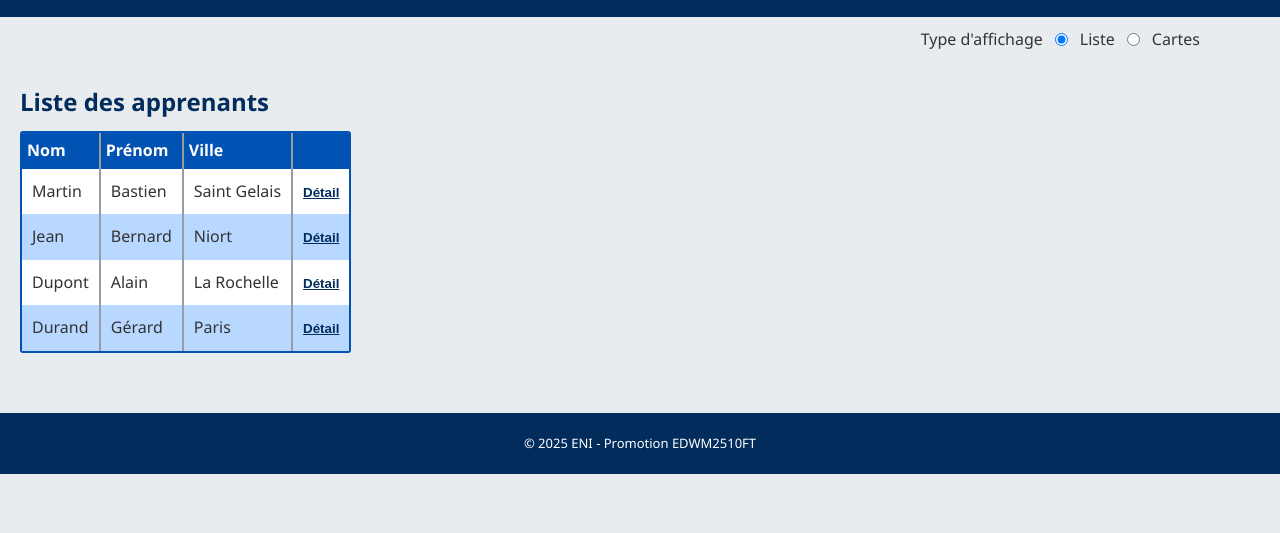
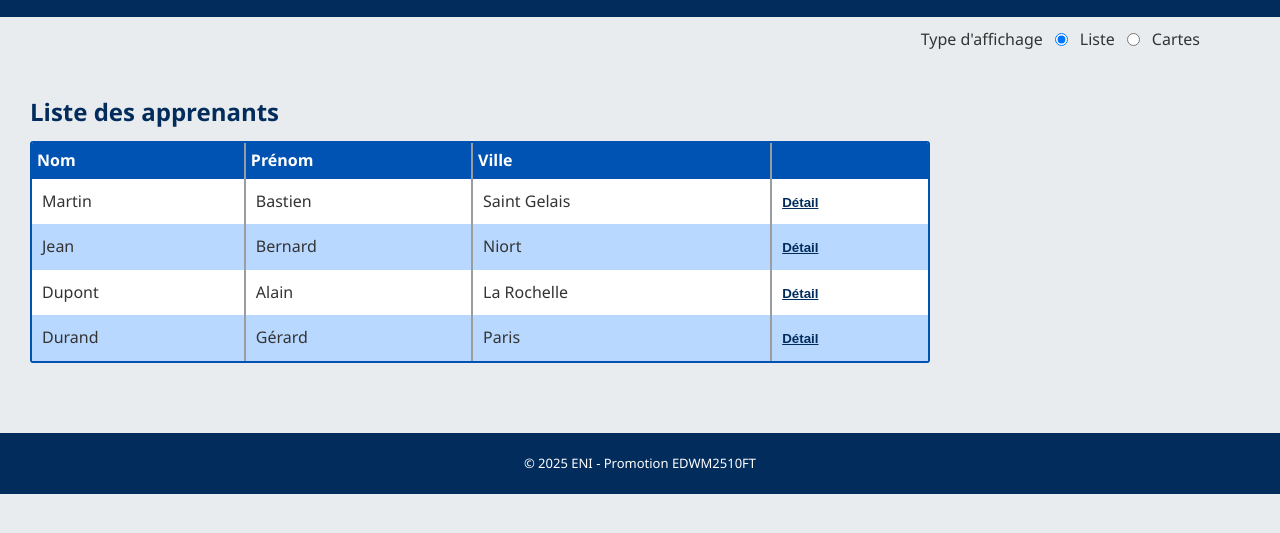
Before and after one commit to BastienM-dev/eni-promo, a plain HTML site: page index.html in a window 1280 px wide. Shown: the part 123-656 px from the top of the page. Drawn offline with Linux system fonts and the light colour scheme.

Commit message:
FEAT: responsive complet - mobile, tablette et desktop terminés

```diff
--- a/CSS/style.css
+++ b/CSS/style.css
@@ -184,3 +184,24 @@ footer {
     }
 
 }
+
+/* Responsive desktop */
+@media (min-width: 1024px) {
+
+    main {
+        max-width: 1400px;
+        margin: 0 auto;
+        padding: 30px;
+    }
+
+    #zone-apprenants {
+        width: 100%;
+        max-width: 900px;
+    }
+
+    table {
+        width: 100%;
+        max-width: 900px;
+    }
+
+}
```
